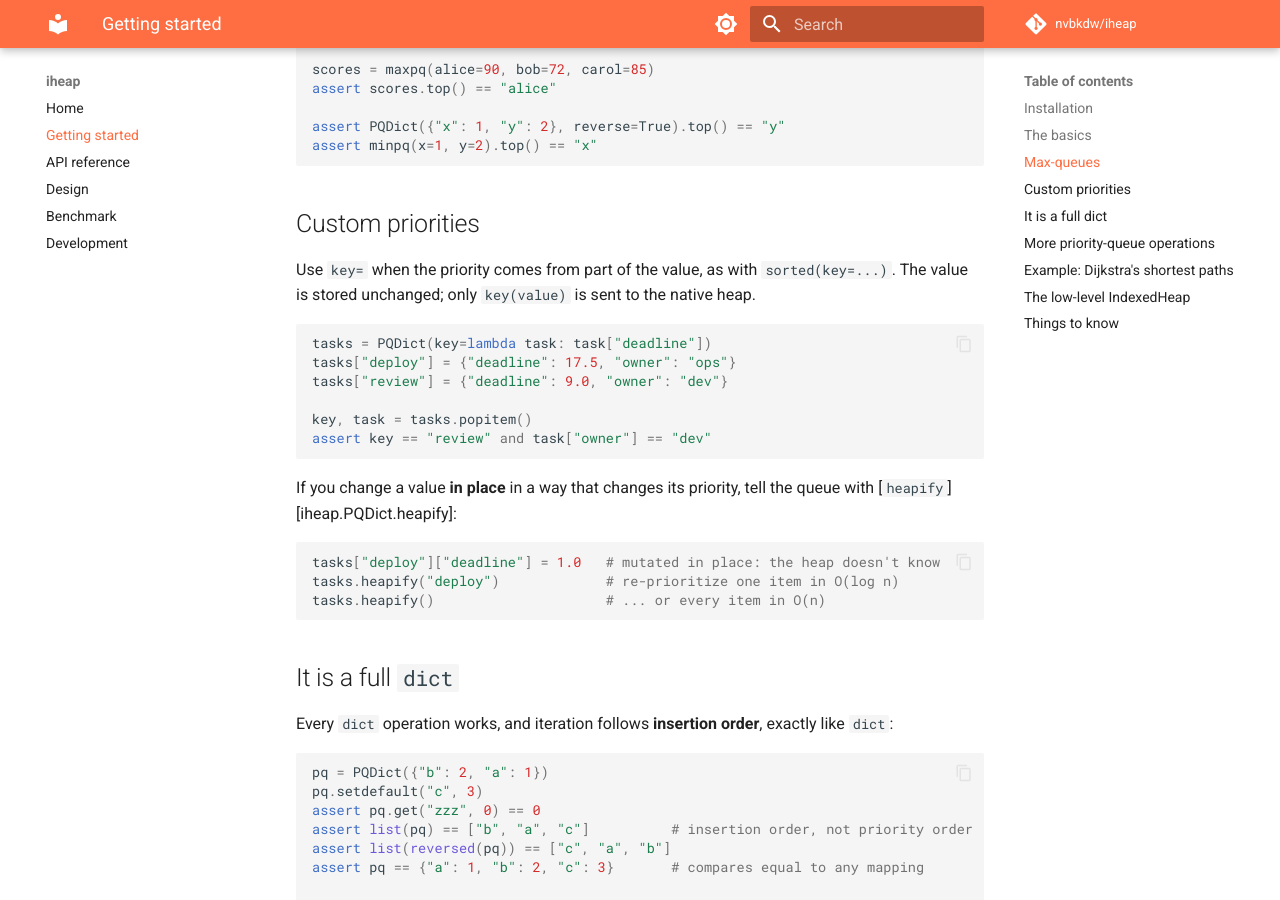
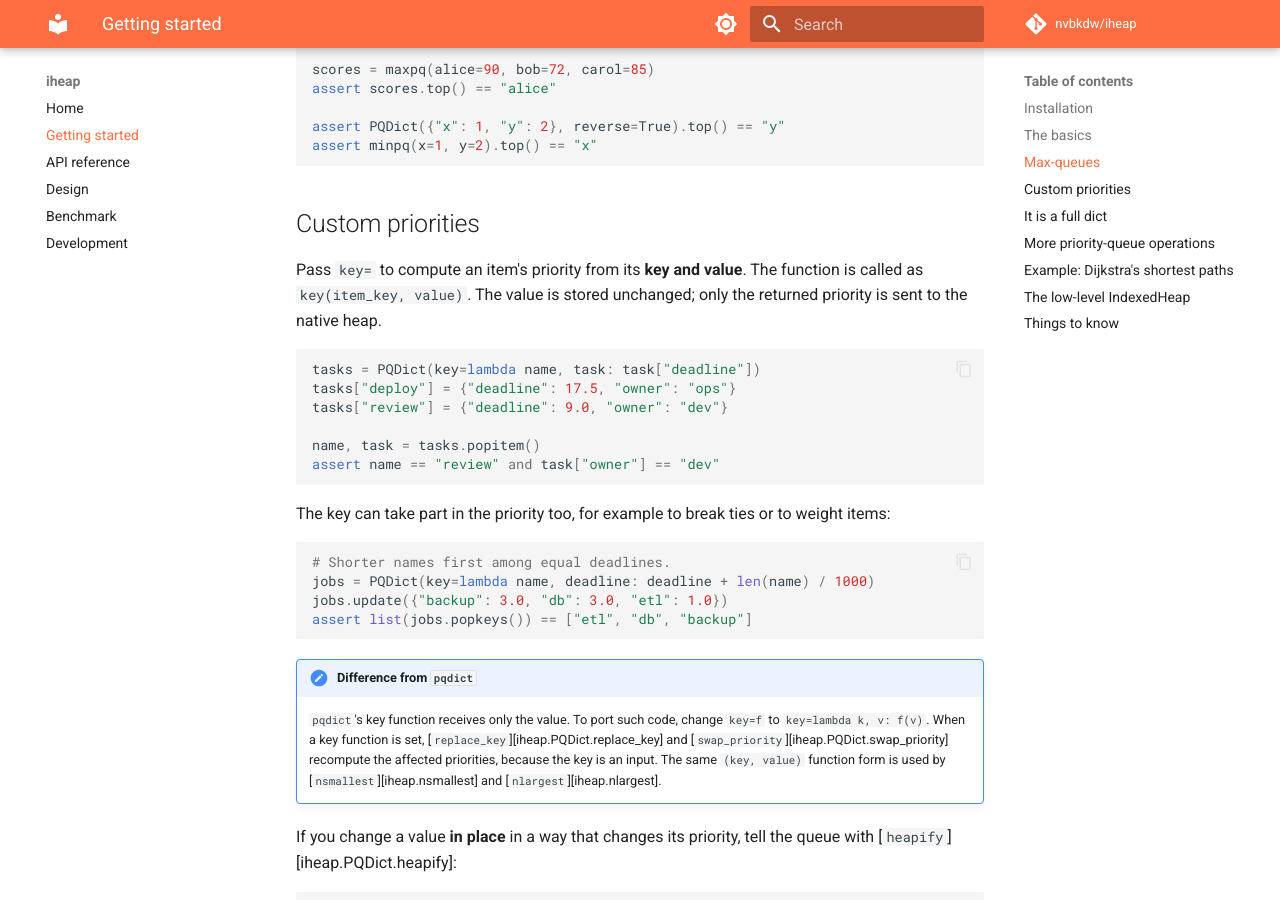
Before and after one commit to nvbkdw/iheap, an MkDocs documentation site: the page built from docs/getting-started.md, in a window 1280 px wide and 900 px high, scrolled down 1519 px. Built offline with MkDocs 1.6.1 and Material for MkDocs 9.7.7, drawn with Linux system fonts in a browser that asks for light colours; comment, search, counter and statistics services are not loaded.

Commit message:
PQDict key function takes (key, value)
key(item_key, value) -> priority, so priorities can depend on the item's key
(PriorityFn alias). replace_key and swap_priority recompute priorities when
a key function is set, updating the native heap first so a bad priority
leaves the queue unchanged. nsmallest/nlargest use the same form. Documents
the difference from pqdict (port key=f as key=lambda k, v: f(v)).

Co-Authored-By: Claude Opus 5.5 <noreply@anthropic.com>

````diff
--- a/docs/getting-started.md
+++ b/docs/getting-started.md
@@ -78,18 +78,37 @@ assert minpq(x=1, y=2).top() == "x"
 
 ## Custom priorities
 
-Use `key=` when the priority comes from part of the value, as with
-`sorted(key=...)`. The value is stored unchanged; only `key(value)` is sent to
-the native heap.
+Pass `key=` to compute an item's priority from its **key and value**. The
+function is called as `key(item_key, value)`. The value is stored unchanged;
+only the returned priority is sent to the native heap.
 
 ```python
-tasks = PQDict(key=lambda task: task["deadline"])
+tasks = PQDict(key=lambda name, task: task["deadline"])
 tasks["deploy"] = {"deadline": 17.5, "owner": "ops"}
 tasks["review"] = {"deadline": 9.0, "owner": "dev"}
 
-key, task = tasks.popitem()
-assert key == "review" and task["owner"] == "dev"
+name, task = tasks.popitem()
+assert name == "review" and task["owner"] == "dev"
 ```
+
+The key can take part in the priority too, for example to break ties or to
+weight items:
+
+```python
+# Shorter names first among equal deadlines.
+jobs = PQDict(key=lambda name, deadline: deadline + len(name) / 1000)
+jobs.update({"backup": 3.0, "db": 3.0, "etl": 1.0})
+assert list(jobs.popkeys()) == ["etl", "db", "backup"]
+```
+
+!!! note "Difference from `pqdict`"
+    `pqdict`'s key function receives only the value. To port such code,
+    change `key=f` to `key=lambda k, v: f(v)`. When a key function is set,
+    [`replace_key`][iheap.PQDict.replace_key] and
+    [`swap_priority`][iheap.PQDict.swap_priority] recompute the affected
+    priorities, because the key is an input. The same `(key, value)` function
+    form is used by [`nsmallest`][iheap.nsmallest] and
+    [`nlargest`][iheap.nlargest].
 
 If you change a value **in place** in a way that changes its priority, tell the
 queue with [`heapify`][iheap.PQDict.heapify]:
````
Also changed, not shown: README.md (+7 -3 lines), docs/design.md (+1 -1 lines), 2 other files.
